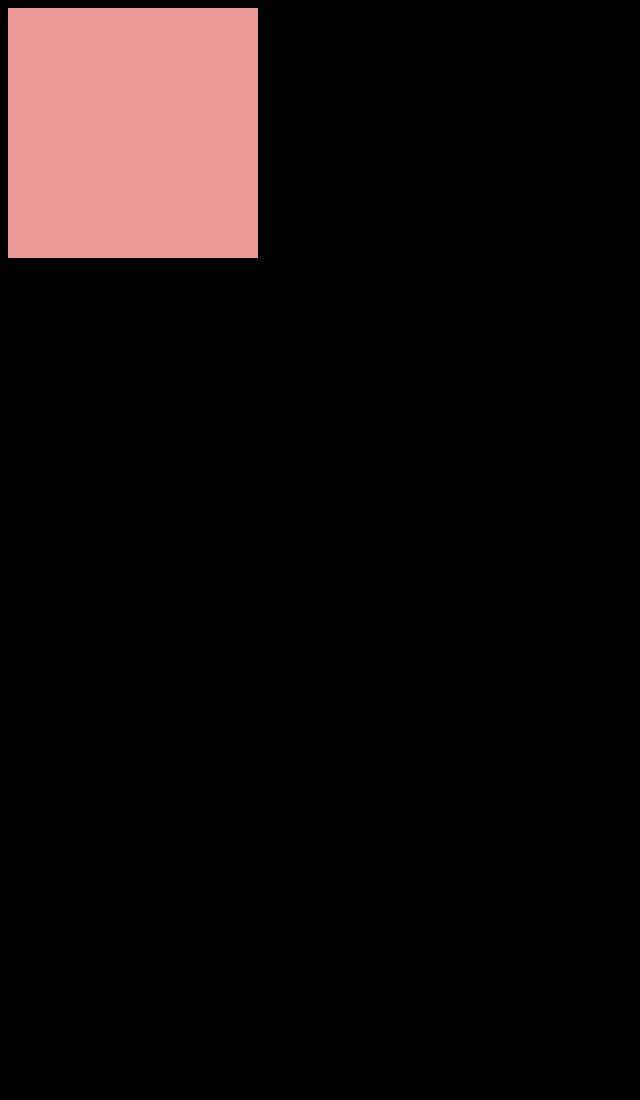
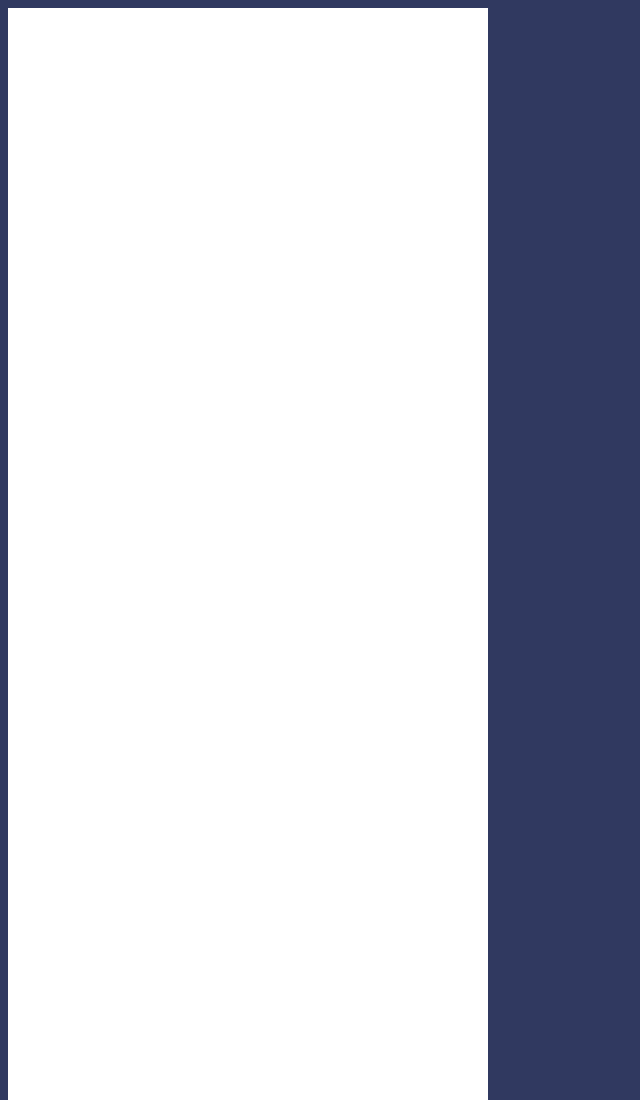
Before and after one commit to ElideZavala/Sass-, a website: page Ressourse-Files/up/index.html in a window 1280 px wide. Shown: the top 1100 px of the page, without its empty margins (0-640 px from the left). Before the commit the page ends 800 px from the top, so only its background shows below. Drawn offline with Linux system fonts and the light colour scheme.

Commit message:
new gallery

```diff
--- /dev/null
+++ b/Ressourse-Files/sass/_lesson-16-for-loops.scss
@@ -0,0 +1,12 @@
+// Lessson 16 => Sass For Loops => @for Rule
+body {
+	background-color: color(color-primary);
+}
+
+.gallery {
+	div[class^=gallery__content] {
+		height: 30rem;
+		width: 30rem;
+		background-color: #fff;
+	}
+}
--- a/Ressourse-Files/sass/style.scss
+++ b/Ressourse-Files/sass/style.scss
@@ -158,5 +158,6 @@ $colors: (
 @import "lesson-10-functions";
 // @import "lesson-11-mixins";
 // @import "lesson-13-extend";
-@import "lesson-14-each";
-@import "lesson-15-conditionals";
+// @import "lesson-14-each";
+// @import "lesson-15-conditionals";
+@import "lesson-16-for-loops";
--- a/Ressourse-Files/up/index.html
+++ b/Ressourse-Files/up/index.html
@@ -44,13 +44,24 @@
 		</section> -->
 
 		<!-- Lesson 14 => @each Rule -->
-		<section>
-			<!-- <div class="ballet"></div>
+		<!-- <section>
+			<div class="ballet"></div>
 			<div class="cat"></div>
 			<div class="gramophone"></div>
 			<div class="sparrow"></div>
 			<div class="sunset"></div>
-			<div class="turkey"></div> -->
+			<div class="turkey"></div>
+		</section> -->
+
+		<!-- Lesson 14 => Sass For Loops -->
+		<section class="gallery">
+			<div class="gallery__content-1"></div>
+			<div class="gallery__content-2"></div>
+			<div class="gallery__content-3"></div>
+			<div class="gallery__content-4"></div>
+			<div class="gallery__content-5"></div>
+			<div class="gallery__content-6"></div>
 		</section>
+
 	</body>
 </html>
```
Also changed, not shown: Ressourse-Files/up/css/style.css, Ressourse-Files/up/img/gallery-2.jpg (renamed from Ressourse-Files/up/img/85052387_2094471307589633_8714057819709505536_n.jpg), Ressourse-Files/up/img/gallery-3.jpg (renamed from Ressourse-Files/up/img/90948928_1636352696542799_6025612307655032832_o.jpg), Ressourse-Files/up/img/gallery-4.jfif (renamed from Ressourse-Files/up/img/Mucha gente tuvo que cambiar sus computadoras estos meses.jfif), Ressourse-Files/up/img/gallery-5.jpg (renamed from Ressourse-Files/up/img/Screenshot_2020-12-31-03-59-36-213_com.instagram.android.jpg), Ressourse-Files/up/img/gallery-6.jpg (added), 3 other files.
